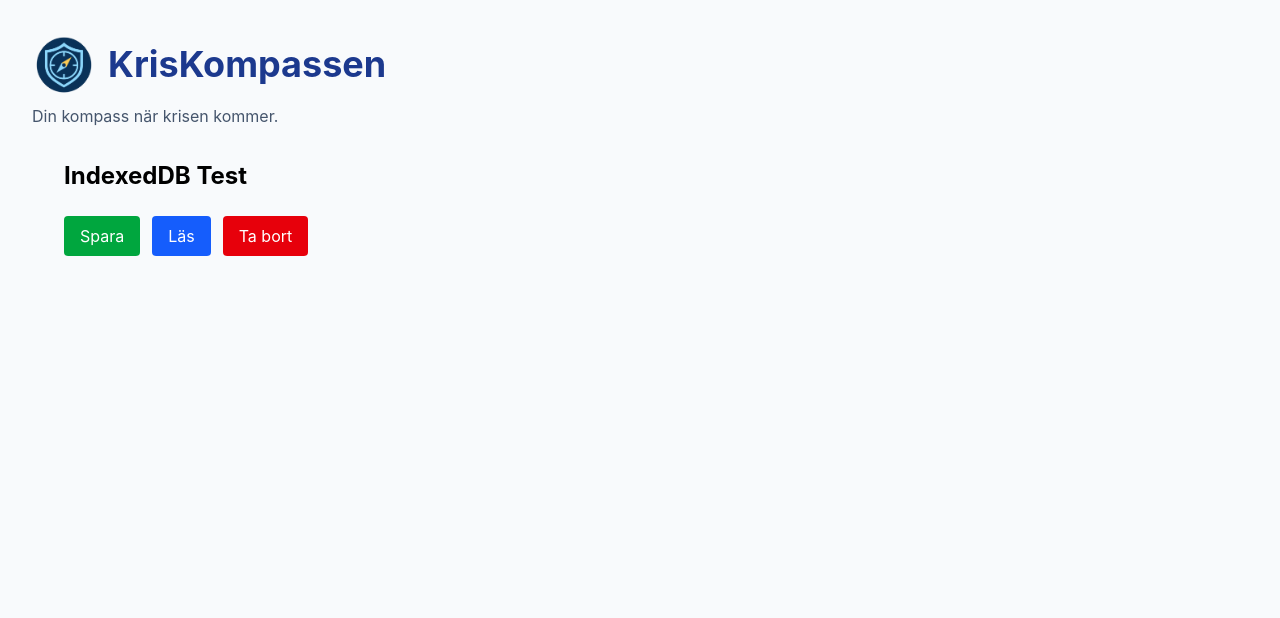
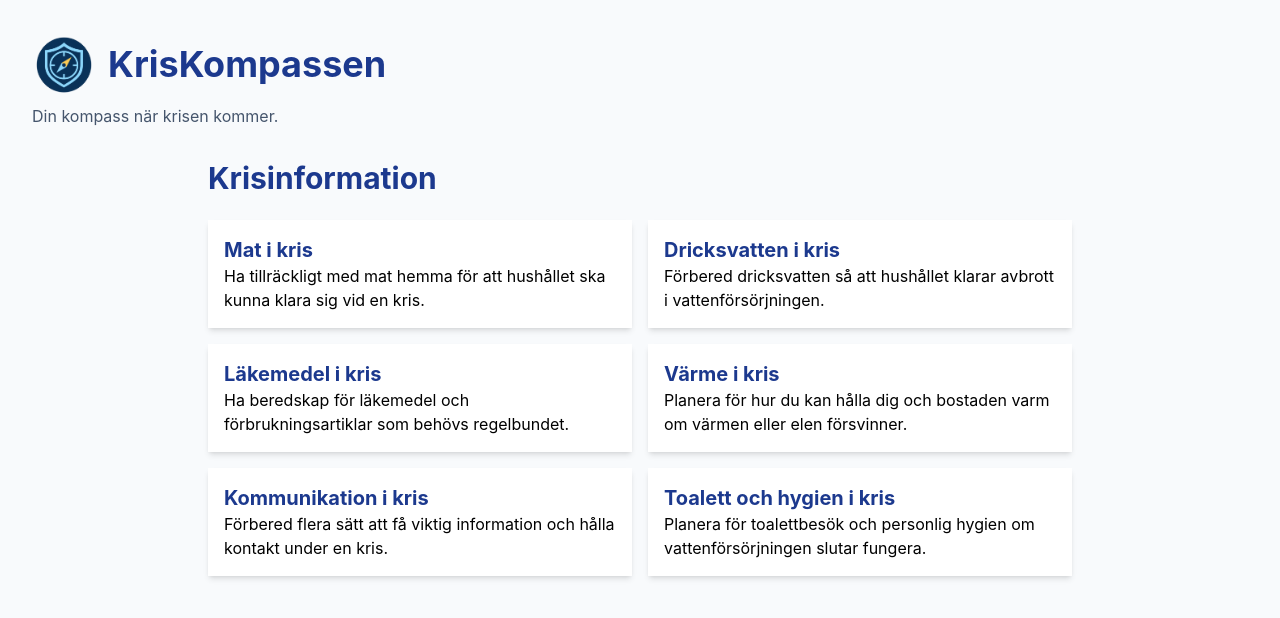
Before and after one commit to mahtabb90/Kriskompassen, a React (Vite) app in the folder frontend/: page /crisis in a window 1280 px wide. Shown: the top 618 px of the page. Built offline with nearby package versions, Linux system fonts and the light colour scheme.

Commit message:
feat: add crisis information navigation

```diff
--- a/frontend/package.json
+++ b/frontend/package.json
@@ -14,6 +14,7 @@
     "dexie": "^4.4.6",
     "react": "^19.2.8",
     "react-dom": "^19.2.8",
+    "react-router-dom": "^7.18.4",
     "tailwindcss": "^4.3.3"
   },
   "devDependencies": {
--- a/frontend/src/App.tsx
+++ b/frontend/src/App.tsx
@@ -1,12 +1,15 @@
+import { BrowserRouter, Route, Routes } from "react-router-dom"
+import CrisisInfoPage from "./pages/CrisisInfoPage"
 import IndexedDbTest from "./pages/IndexedDbTest"
 
 /**
- * Application root.
+ * Renders the application root and provides routing support.
  *
- * Currently renders the IndexedDB test harness in place of the planned page layout and navigation.
+ * Currently renders the IndexedDB test harness in place of the planned page layout.
  */
 function App() {
   return (
+    <BrowserRouter>
       <main className="min-h-screen bg-slate-50 p-8">
         <h1 className="flex items-center gap-3 text-4xl font-bold text-blue-900">
           <img
@@ -21,8 +24,13 @@
         <p className="mt-2 text-slate-600">
           Din kompass när krisen kommer.
         </p>
-      <IndexedDbTest />
+
+        <Routes>
+          <Route path="/" element={<IndexedDbTest />} />
+          <Route path="/crisis" element={<CrisisInfoPage />} />
+        </Routes>
       </main>
+    </BrowserRouter>
   )
 }
 
--- a/frontend/src/components/CrisisCard.tsx
+++ b/frontend/src/components/CrisisCard.tsx
@@ -1,3 +1,4 @@
+import { Link } from "react-router-dom"
 import type { CrisisItem } from "../types/crisis"
 
 interface CrisisCardProps {
@@ -5,16 +6,21 @@
 }
 
 /**
- * Renders a single crisis information item with its title and short description.
+ * Renders a crisis information item with its title and short description.
+ *
+ * Links to the item's detail view using its unique ID.
  *
  * @param item The crisis information to display.
  */
 function CrisisCard({ item }: CrisisCardProps) {
   return (
-    <article className="bg-white p-4 shadow-md">
+    <Link
+      to={`/crisis/${item.id}`}
+      className="block bg-white p-4 shadow-md focus:outline-none focus:ring-2 focus:ring-blue-500"
+    >
       <h2 className="text-xl font-bold text-blue-900">{item.title}</h2>
       <p>{item.description}</p>
-    </article>
+    </Link>
   )
 }
 
```
Also changed, not shown: 1 other file (tests, documents, lock files or other folders). Lines whose indentation alone changed are shown as unchanged.
